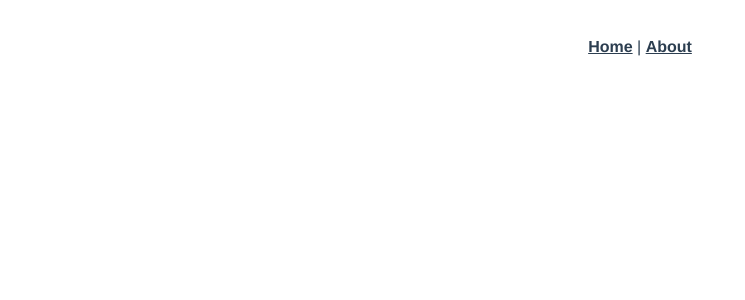
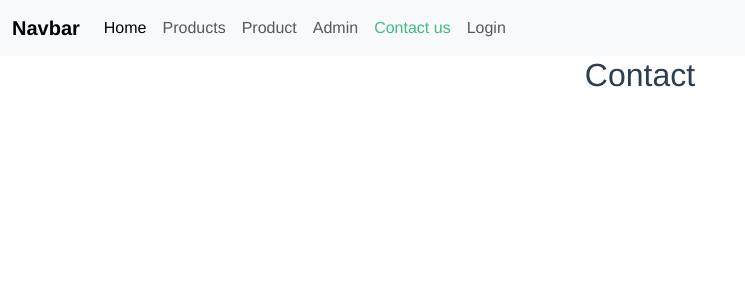
Before and after one commit to solocyberengineer/duo-eomp, a Vue app: page /contact in a window 1280 px wide. Before the commit this address had no page. Shown: the top 300 px of the page, without its empty margins (0-745 px from the left). Built offline with nearby package versions, Linux system fonts and the light colour scheme.

Commit message:
navbar added

```diff
--- a/package.json
+++ b/package.json
@@ -8,10 +8,14 @@
     "lint": "vue-cli-service lint"
   },
   "dependencies": {
+    "axios": "^1.6.7",
+    "bootstrap": "^5.3.3",
     "core-js": "^3.8.3",
     "register-service-worker": "^1.7.2",
+    "sweetalert": "^2.1.2",
     "vue": "^3.2.13",
     "vue-router": "^4.0.3",
+    "vue3-cookies": "^1.0.6",
     "vuex": "^4.0.0"
   },
   "devDependencies": {
--- a/src/App.vue
+++ b/src/App.vue
@@ -1,10 +1,21 @@
 <template>
-  <nav>
-    <router-link to="/">Home</router-link> |
-    <router-link to="/about">About</router-link>
-  </nav>
+  <div>
+    <NavBar/>
+<main class="container-fluid">
+
   <router-view/>
+</main>
+  </div>
+
 </template>
+<script>
+import NavBar from './components/NavBar.vue';
+export default{
+  components:{
+    NavBar
+  }
+}
+</script>
 
 <style>
 #app {
--- a/src/components/HelloWorld.vue
+++ /dev/null
@@ -1,61 +0,0 @@
-<template>
-  <div class="hello">
-    <h1>{{ msg }}</h1>
-    <p>
-      For a guide and recipes on how to configure / customize this project,<br>
-      check out the
-      <a href="https://cli.vuejs.org" target="_blank" rel="noopener">vue-cli documentation</a>.
-    </p>
-    <h3>Installed CLI Plugins</h3>
-    <ul>
-      <li><a href="https://github.com/vuejs/vue-cli/tree/dev/packages/%40vue/cli-plugin-babel" target="_blank" rel="noopener">babel</a></li>
-      <li><a href="https://github.com/vuejs/vue-cli/tree/dev/packages/%40vue/cli-plugin-pwa" target="_blank" rel="noopener">pwa</a></li>
-      <li><a href="https://github.com/vuejs/vue-cli/tree/dev/packages/%40vue/cli-plugin-router" target="_blank" rel="noopener">router</a></li>
-      <li><a href="https://github.com/vuejs/vue-cli/tree/dev/packages/%40vue/cli-plugin-vuex" target="_blank" rel="noopener">vuex</a></li>
-      <li><a href="https://github.com/vuejs/vue-cli/tree/dev/packages/%40vue/cli-plugin-eslint" target="_blank" rel="noopener">eslint</a></li>
-    </ul>
-    <h3>Essential Links</h3>
-    <ul>
-      <li><a href="https://vuejs.org" target="_blank" rel="noopener">Core Docs</a></li>
-      <li><a href="https://forum.vuejs.org" target="_blank" rel="noopener">Forum</a></li>
-      <li><a href="https://chat.vuejs.org" target="_blank" rel="noopener">Community Chat</a></li>
-      <li><a href="https://twitter.com/vuejs" target="_blank" rel="noopener">Twitter</a></li>
-      <li><a href="https://news.vuejs.org" target="_blank" rel="noopener">News</a></li>
-    </ul>
-    <h3>Ecosystem</h3>
-    <ul>
-      <li><a href="https://router.vuejs.org" target="_blank" rel="noopener">vue-router</a></li>
-      <li><a href="https://vuex.vuejs.org" target="_blank" rel="noopener">vuex</a></li>
-      <li><a href="https://github.com/vuejs/vue-devtools#vue-devtools" target="_blank" rel="noopener">vue-devtools</a></li>
-      <li><a href="https://vue-loader.vuejs.org" target="_blank" rel="noopener">vue-loader</a></li>
-      <li><a href="https://github.com/vuejs/awesome-vue" target="_blank" rel="noopener">awesome-vue</a></li>
-    </ul>
-  </div>
-</template>
-
-<script>
-export default {
-  name: 'HelloWorld',
-  props: {
-    msg: String
-  }
-}
-</script>
-
-<!-- Add "scoped" attribute to limit CSS to this component only -->
-<style scoped>
-h3 {
-  margin: 40px 0 0;
-}
-ul {
-  list-style-type: none;
-  padding: 0;
-}
-li {
-  display: inline-block;
-  margin: 0 10px;
-}
-a {
-  color: #42b983;
-}
-</style>
--- /dev/null
+++ b/src/components/NavBar.vue
@@ -0,0 +1,43 @@
+<template>
+    <nav class="navbar navbar-expand-lg bg-body-tertiary">
+  <div class="container-fluid">
+    <a class="navbar-brand" href="#">Navbar</a>
+    <button class="navbar-toggler" type="button" data-bs-toggle="collapse" data-bs-target="#navbarNav" aria-controls="navbarNav" aria-expanded="false" aria-label="Toggle navigation">
+      <span class="navbar-toggler-icon"></span>
+    </button>
+    <div class="collapse navbar-collapse" id="navbarNav">
+      <ul class="navbar-nav">
+        <li class="nav-item">
+          <router-link to="/" class="nav-link active" aria-current="page" href="#">Home</router-link>
+        </li>
+        <li class="nav-item">
+          <router-link to="/products" class="nav-link" href="#">Products</router-link>
+        </li>
+        <li class="nav-item">
+          <router-link to="/product" class="nav-link" href="#">Product</router-link>
+        </li>
+        <li class="nav-item">
+          <router-link to="/admin" class="nav-link" href="#">Admin</router-link>
+        </li>
+        <li class="nav-item">
+          <router-link to="/contact" class="nav-link" href="#">Contact us</router-link>
+        </li>
+        <li class="nav-item">
+          <router-link to="/login" class="nav-link" href="#">Login</router-link>
+        </li>
+
+      </ul>
+    </div>
+  </div>
+</nav>
+</template>
+
+<script>
+    export default {
+
+    }
+</script>
+
+<style lang="scss" scoped>
+
+</style>
--- a/src/main.js
+++ b/src/main.js
@@ -3,5 +3,7 @@
 import './registerServiceWorker'
 import router from './router'
 import store from './store'
+import 'bootstrap/dist/css/bootstrap.min.css'
+import 'bootstrap'
 
 createApp(App).use(store).use(router).mount('#app')
--- a/src/router/index.js
+++ b/src/router/index.js
@@ -14,6 +14,31 @@
     // this generates a separate chunk (about.[hash].js) for this route
     // which is lazy-loaded when the route is visited.
     component: () => import(/* webpackChunkName: "about" */ '../views/AboutView.vue')
+  },
+  {
+    path: '/products',
+    name: 'products',
+    component: ()=> import('@/views/ProductsView.vue')
+  },
+  {
+    path: '/product',
+    name: 'product',
+    component: ()=> import('@/views/ProductView.vue')
+  },
+  {
+    path: '/admin',
+    name: 'admin',
+    component: ()=> import('@/views/AdminView.vue')
+  },
+  {
+    path: '/contact',
+    name: 'contact',
+    component: ()=> import('@/views/ContactView.vue')
+  },
+  {
+    path: '/login',
+    name: 'login',
+    component: ()=> import('@/views/LoginView.vue')
   }
 ]
 
--- /dev/null
+++ b/src/views/AdminView.vue
@@ -0,0 +1,15 @@
+<template>
+    <div>
+<h2>Admin</h2>
+    </div>
+</template>
+
+<script>
+    export default {
+
+    }
+</script>
+
+<style lang="scss" scoped>
+
+</style>
--- /dev/null
+++ b/src/views/ContactView.vue
@@ -0,0 +1,15 @@
+<template>
+    <div>
+        <h2>Contact</h2>
+    </div>
+</template>
+
+<script>
+    export default {
+
+    }
+</script>
+
+<style lang="scss" scoped>
+
+</style>
--- a/src/views/HomeView.vue
+++ b/src/views/HomeView.vue
@@ -1,18 +1,19 @@
 <template>
-  <div class="home">
-    <img alt="Vue logo" src="../assets/logo.png">
-    <HelloWorld msg="Welcome to Your Vue.js App"/>
-  </div>
+<div class="container fluid">
+<div>
+  <h2>Home</h2>
+</div>
+</div>
 </template>
 
 <script>
 // @ is an alias to /src
-import HelloWorld from '@/components/HelloWorld.vue'
+
 
 export default {
   name: 'HomeView',
   components: {
-    HelloWorld
+
   }
 }
 </script>
--- /dev/null
+++ b/src/views/LoginView.vue
@@ -0,0 +1,15 @@
+<template>
+    <div>
+        <h2>Login</h2>
+    </div>
+</template>
+
+<script>
+    export default {
+
+    }
+</script>
+
+<style lang="scss" scoped>
+
+</style>
--- /dev/null
+++ b/src/views/ProductView.vue
@@ -0,0 +1,15 @@
+<template>
+    <div>
+<h2>Product</h2>
+    </div>
+</template>
+
+<script>
+    export default {
+
+    }
+</script>
+
+<style lang="scss" scoped>
+
+</style>
--- /dev/null
+++ b/src/views/ProductsView.vue
@@ -0,0 +1,15 @@
+<template>
+    <div>
+<h2>Products</h2>
+    </div>
+</template>
+
+<script>
+    export default {
+
+    }
+</script>
+
+<style lang="scss" scoped>
+
+</style>
```
Also changed, not shown: 1 other file (tests, documents, lock files or other folders).
